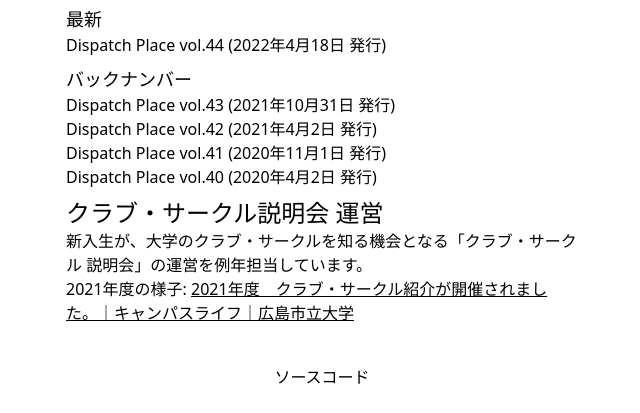
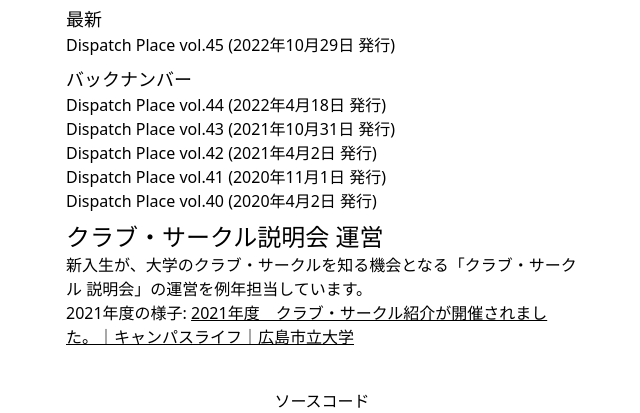
Before and after one commit to masukendp/masukendp.github.io, a plain HTML site: page docs/index.html in a window 1280 px wide. Shown: the part 431-844 px from the top of the page, without its empty margins (318-958 px from the left). Before the commit the page ends 820 px from the top, so only its background shows below. Drawn offline with nearby package versions, Linux system fonts and the light colour scheme.

Commit message:
Update index.html

```diff
--- a/docs/index.html
+++ b/docs/index.html
@@ -34,14 +34,15 @@
                     <img src="assets/images/dp/01.png" class="inline w-2/5">
                 <h3 class="text-lg mt-2">最新</h3>
                     <ul>
-                        <li class="hover:underline"><a href="dp/44.pdf">Dispatch Place vol.44 (2022年4月18日 発行)</a></li>
+                        <li class="hover:underline"><a href="archives/45.pdf">Dispatch Place vol.45 (2022年10月29日 発行)</a></li>
                     </ul>
                 <h3 class="text-lg mt-2">バックナンバー</h3>
                     <ul>
-                        <li class="hover:underline"><a href="dp/43.pdf">Dispatch Place vol.43 (2021年10月31日 発行)</a></li>
-                        <li class="hover:underline"><a href="dp/42.pdf">Dispatch Place vol.42 (2021年4月2日 発行)</a></li>
-                        <li class="hover:underline"><a href="dp/41.pdf">Dispatch Place vol.41 (2020年11月1日 発行)</a></li>
-                        <li class="hover:underline"><a href="dp/40.pdf">Dispatch Place vol.40 (2020年4月2日 発行)</a></li>
+                        <li class="hover:underline"><a href="archives/44.pdf">Dispatch Place vol.44 (2022年4月18日 発行)</a></li>
+                        <li class="hover:underline"><a href="archives/43.pdf">Dispatch Place vol.43 (2021年10月31日 発行)</a></li>
+                        <li class="hover:underline"><a href="archives/42.pdf">Dispatch Place vol.42 (2021年4月2日 発行)</a></li>
+                        <li class="hover:underline"><a href="archives/41.pdf">Dispatch Place vol.41 (2020年11月1日 発行)</a></li>
+                        <li class="hover:underline"><a href="archives/40.pdf">Dispatch Place vol.40 (2020年4月2日 発行)</a></li>
                     </ul>
                 <h2 class="text-2xl mt-2">クラブ・サークル説明会 運営</h2>
                     <p>新入生が、大学のクラブ・サークルを知る機会となる「クラブ・サークル 説明会」の運営を例年担当しています。</p>
```
